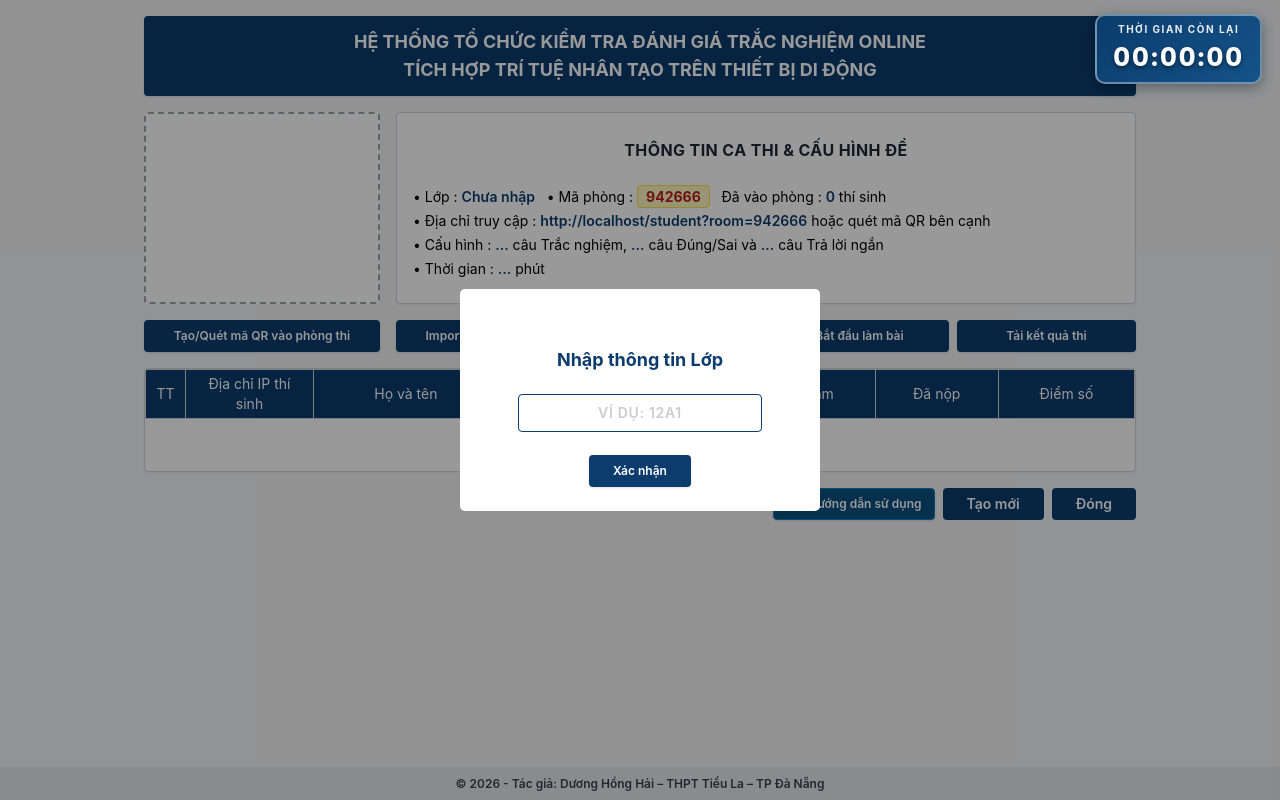
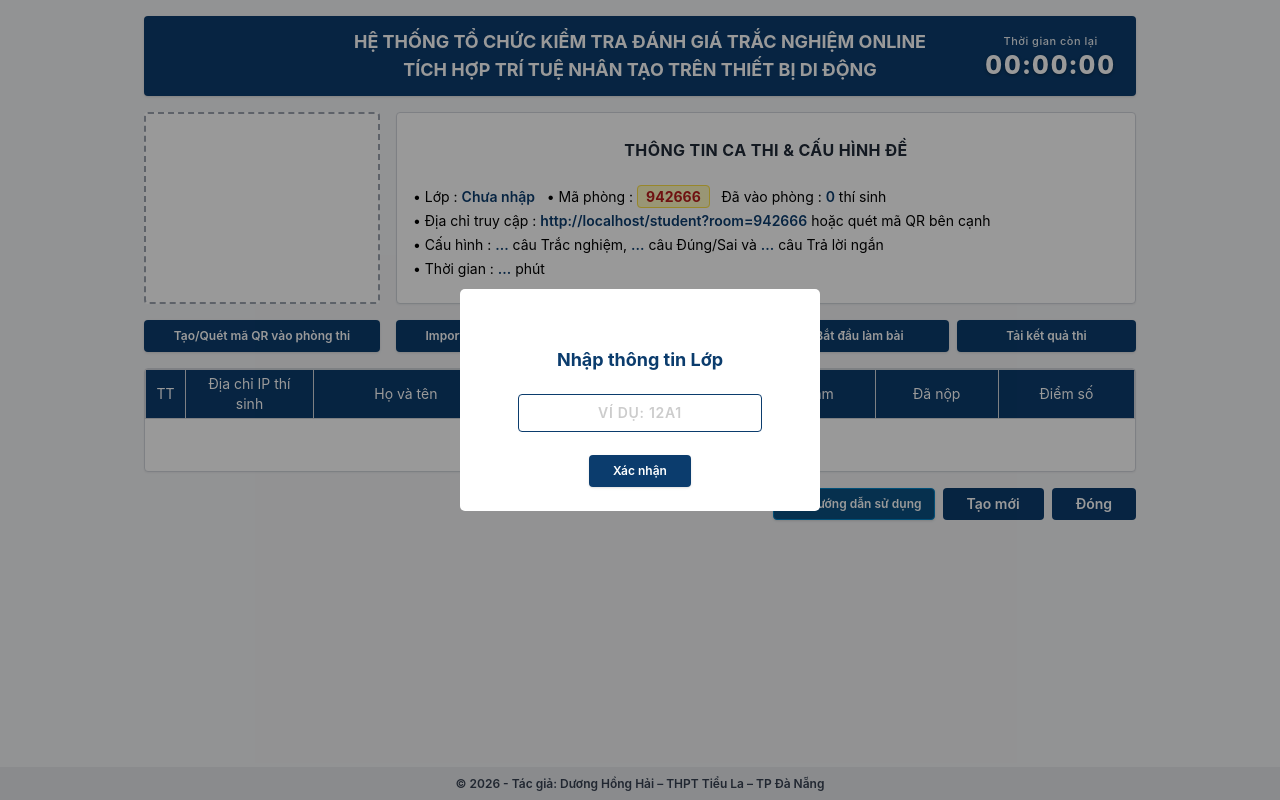
Before and after one commit to tieula/thithi-lan, a Flask app: page / in a window 1280 px wide. Run offline with Flask 3, Linux system fonts and the light colour scheme; data that the repository does not hold is empty.

Commit message:
Update index.html

```diff
--- a/templates/index.html
+++ b/templates/index.html
@@ -37,60 +37,56 @@
             color: #0b3c6d !important;
         }
 
-        /* ĐỒNG HỒ ĐẾM NGƯỢC GÓC TRÊN BÊN PHẢI */
-        .teacher-timer-fixed {
-            position: fixed;
-            top: 14px;
-            right: 18px;
-            z-index: 99999;
-            background: linear-gradient(135deg, #0b3c6d, #145388);
-            color: #ffffff;
-            padding: 6px 16px;
-            border-radius: 10px;
-            box-shadow: 0 4px 14px rgba(0, 0, 0, 0.35);
-            border: 2px solid rgba(255, 255, 255, 0.4);
+        /* ĐỒNG HỒ TRONG THANH TIÊU ĐỀ NAVY */
+        .header-timer-box {
+            position: absolute;
+            right: 20px;
+            top: 50%;
+            transform: translateY(-50%);
             text-align: center;
             user-select: none;
-            transition: all 0.3s ease;
         }
-        .teacher-timer-fixed .timer-title {
-            font-size: 10px;
-            font-weight: 700;
-            letter-spacing: 1.5px;
+        .header-timer-label {
+            font-size: 11px;
+            color: #ffffff;
             opacity: 0.9;
-            text-transform: uppercase;
+            font-weight: 500;
+            margin-bottom: 1px;
+            letter-spacing: 0.5px;
         }
-        .teacher-timer-fixed .timer-digits {
+        .header-timer-digits {
             font-size: 26px;
             font-weight: 800;
             letter-spacing: 2px;
             color: #ffffff;
-            text-shadow: 0 2px 4px rgba(0, 0, 0, 0.5);
+            line-height: 1.1;
             font-variant-numeric: tabular-nums;
+            text-shadow: 0 1px 3px rgba(0, 0, 0, 0.4);
         }
-        .teacher-timer-fixed.time-warning {
-            background: linear-gradient(135deg, #dc2626, #991b1b) !important;
-            border-color: #fca5a5 !important;
-            animation: timer-pulse 1s infinite alternate;
+        .time-warning-text {
+            color: #ffb4b4 !important;
+            animation: text-blink 1s infinite alternate;
         }
-        @keyframes timer-pulse {
-            from { transform: scale(1); box-shadow: 0 0 10px rgba(220, 38, 38, 0.6); }
-            to { transform: scale(1.04); box-shadow: 0 0 20px rgba(220, 38, 38, 0.9); }
+        @keyframes text-blink {
+            from { opacity: 1; }
+            to { opacity: 0.5; }
         }
     </style>
 </head>
 <body class="bg-gray-100 min-h-screen flex flex-col justify-between antialiased">
 
-    <!-- ĐỒNG HỒ ĐẾM NGƯỢC GÓC TRÊN BÊN PHẢI -->
-    <div id="teacher-timer-box" class="teacher-timer-fixed">
-        <div class="timer-title">THỜI GIAN CÒN LẠI</div>
-        <div id="teacher-timer-display" class="timer-digits">00:00:00</div>
-    </div>
+    <div class="w-full max-w-5xl mx-auto p-4 flex-1">
+        <!-- HEADER CÓ TÍCH HỢP ĐỒNG HỒ GÓC PHẢI -->
+        <div class="navy-header text-white relative py-3 px-4 rounded shadow flex items-center justify-center">
+            <div class="text-center font-bold text-base md:text-lg leading-snug">
+                HỆ THỐNG TỔ CHỨC KIỂM TRA ĐÁNH GIÁ TRẮC NGHIỆM ONLINE<br> TÍCH HỢP TRÍ TUỆ NHÂN TẠO TRÊN THIẾT BỊ DI ĐỘNG
+            </div>
 
-    <div class="w-full max-w-5xl mx-auto p-4 flex-1">
-        <!-- HEADER -->
-        <div class="navy-header text-white text-center py-3 px-4 font-bold text-base md:text-lg rounded shadow">
-            HỆ THỐNG TỔ CHỨC KIỂM TRA ĐÁNH GIÁ TRẮC NGHIỆM ONLINE<br> TÍCH HỢP TRÍ TUỆ NHÂN TẠO TRÊN THIẾT BỊ DI ĐỘNG
+            <!-- ĐỒNG HỒ GÓC PHẢI -->
+            <div id="teacher-timer-box" class="header-timer-box">
+                <div class="header-timer-label">Thời gian còn lại</div>
+                <div id="teacher-timer-display" class="header-timer-digits">00:00:00</div>
+            </div>
         </div>
 
         <!-- THÔNG TIN & QR -->
@@ -313,15 +309,14 @@
 
         function updateTeacherTimerDisplay() {
             const displayEl = document.getElementById('teacher-timer-display');
-            const boxEl = document.getElementById('teacher-timer-box');
-            if (!displayEl || !boxEl) return;
+            if (!displayEl) return;
 
             displayEl.textContent = formatTeacherTime(teacherSecondsLeft);
 
             if (teacherSecondsLeft <= 60 && teacherSecondsLeft > 0) {
-                boxEl.classList.add('time-warning');
+                displayEl.classList.add('time-warning-text');
             } else {
-                boxEl.classList.remove('time-warning');
+                displayEl.classList.remove('time-warning-text');
             }
         }
 
@@ -508,7 +503,7 @@
                 document.getElementById('displayNumSa').innerText = payload.num_sa;
                 document.getElementById('displayDuration').innerText = payload.duration;
 
-                // Cập nhật sẵn thời lượng lên đồng hồ trước khi bấm Bắt đầu
+                // Đồng bộ sẵn thời gian lên đồng hồ góc phải
                 teacherSecondsLeft = payload.duration * 60;
                 updateTeacherTimerDisplay();
 
@@ -583,7 +578,6 @@
             }, 1000);
         }
 
-        // TẢI TRỌN GÓI: FILE EXCEL BẢNG ĐIỂM + TOÀN BỘ FILE BÀI LÀM THÍ SINH DƯỚI DẠNG FILE ZIP
         function exportExcelResult() {
             Swal.fire({
                 title: '<span style="font-size: 17px; font-weight: bold; color: #0b3c6d;">Đang đóng gói kết quả...</span>',
@@ -601,7 +595,6 @@
             }, 2000);
         }
 
-        // HÀM TẠO CA THI MỚI
         function taoCaThiMoi() {
             Swal.fire({
                 title: '<span style="font-size: 17px; font-weight: bold; color: #0b3c6d;">Tạo mới ca thi?</span>',
@@ -632,7 +625,6 @@
             });
         }
 
-        // HÀM ĐÓNG TRANG WEB
         function dongTrangWeb() {
             Swal.fire({
                 title: '<span style="font-size: 17px; font-weight: bold; color: #0b3c6d;">Đóng hệ thống?</span>',
@@ -666,7 +658,6 @@
             });
         }
 
-        // HÀM HIỂN THỊ POPUP HƯỚNG DẪN SỬ DỤNG
         function showGuideModal() {
             Swal.fire({
                 title: '<span style="color:#0b3c6d; font-weight:bold; font-size:18px;">HƯỚNG DẪN TỔ CHỨC KIỂM TRA ONLINE</span>',
```
